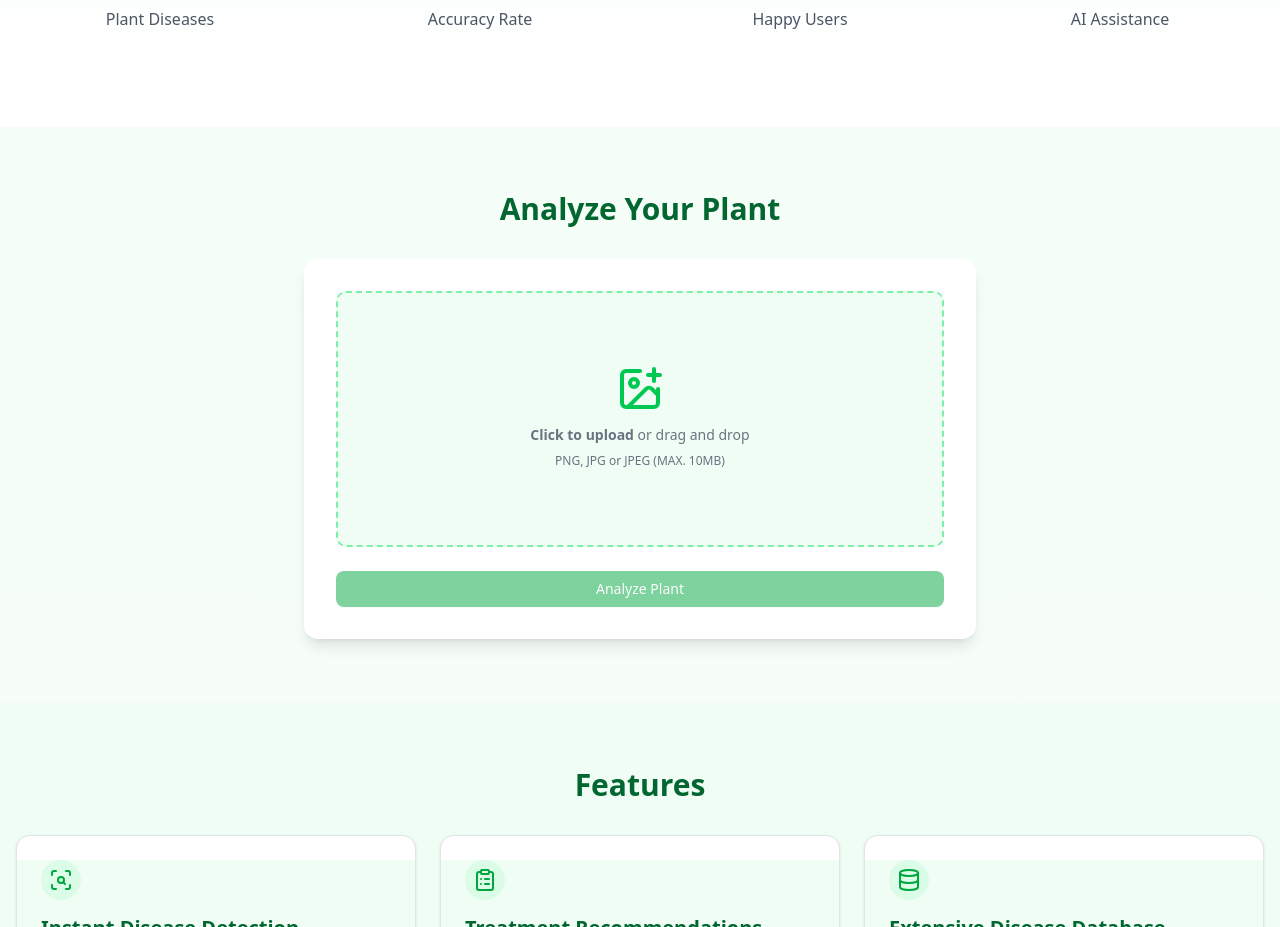
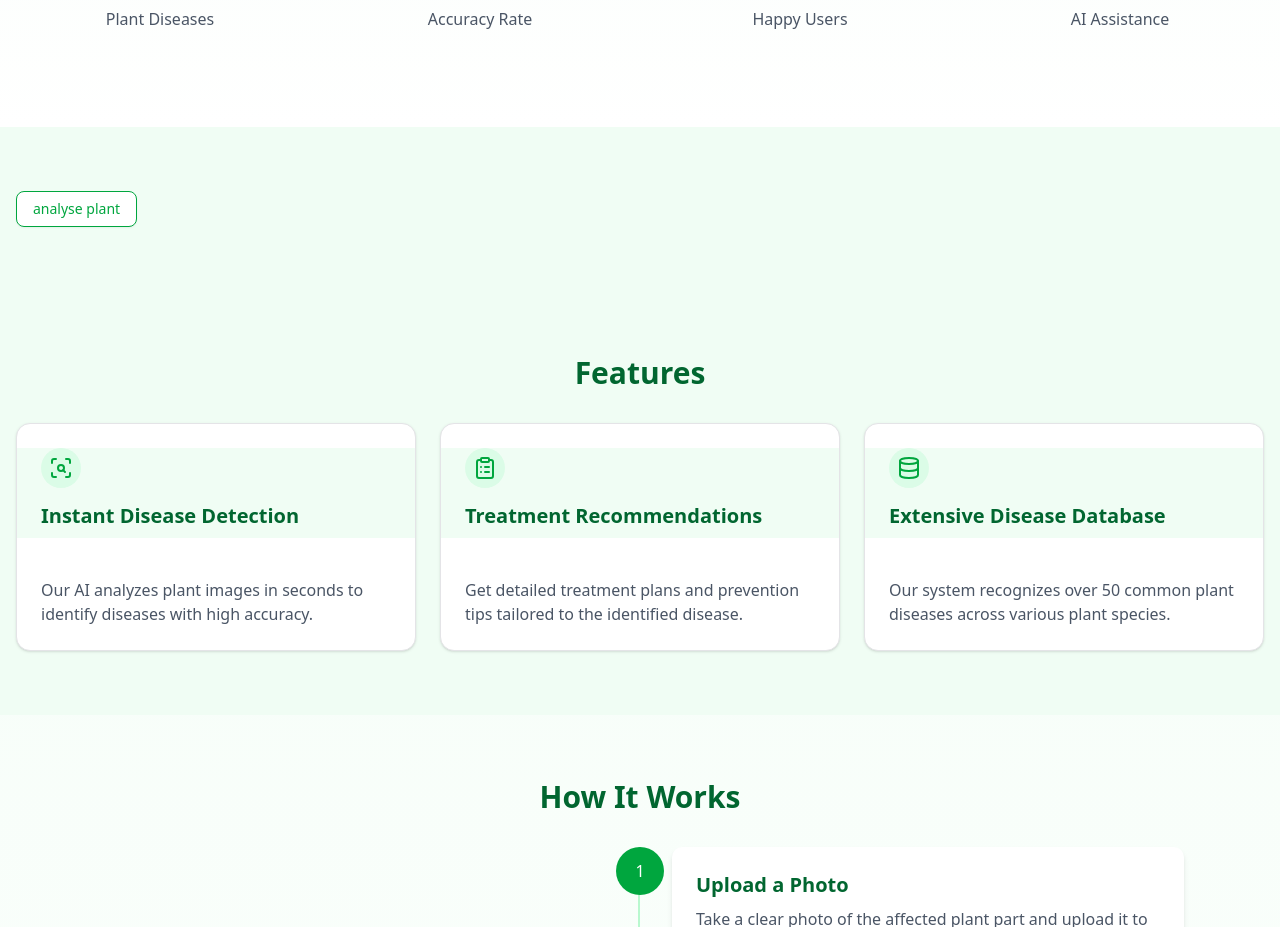
Before and after one commit to PustamRai/plant-doctor, a Next.js app: page / in a window 1280 px wide. Shown: the part 780-1707 px from the top of the page. Built offline with nearby package versions, Linux system fonts and the light colour scheme.

Commit message:
add AnalyzePlant component and integrate AnalysePlantButton in Home

```diff
--- /dev/null
+++ b/src/app/analyse-plant/page.js
@@ -0,0 +1,18 @@
+import { UploadForm } from "@/components/UploadForm";
+import React from "react";
+
+export default function AnalyzePlant() {
+  return (
+    <section className="container mx-auto px-4 py-16">
+      <h2 className="mb-8 text-center text-3xl font-bold text-green-800">
+        Analyze Your Plant
+      </h2>
+      <div
+        id="upload"
+        className="mx-auto max-w-2xl rounded-xl bg-white p-8 shadow-lg"
+      >
+        <UploadForm />
+      </div>
+    </section>
+  );
+}
--- a/src/app/page.js
+++ b/src/app/page.js
@@ -1,36 +1,20 @@
-// import { Hero } from "@/components/hero";
-// import { UploadForm } from "@/components/upload-form"
-// import { Features } from "@/components/features"
-// import { HowItWorks } from "@/components/how-it-works"
-// import { Testimonials } from "@/components/testimonials"
-// import { FAQ } from "@/components/faq"
-
+import AnalysePlantButton from "@/components/AnalysePlantButton";
 import { FAQ } from "@/components/FAQ";
 import { Features } from "@/components/Features";
 import { Hero } from "@/components/Hero";
 import { HowItWorks } from "@/components/HowItWorks";
 // import { Testimonials } from "@/components/Testimonials";
-import { UploadForm } from "@/components/UploadForm";
 
 export default function Home() {
   return (
     <div className="min-h-screen bg-gradient-to-b from-green-50 to-white">
-      {/* <Navbar /> */}
-
       <main>
         <Hero />
 
-        <section className="container mx-auto px-4 py-16">
-          <h2 className="mb-8 text-center text-3xl font-bold text-green-800">
-            Analyze Your Plant
-          </h2>
-          <div
-            id="upload"
-            className="mx-auto max-w-2xl rounded-xl bg-white p-8 shadow-lg"
-          >
-            <UploadForm />
-          </div>
-        </section>
+        {/* analyse plant button */}
+        <div className="container mx-auto px-4 py-16 bg-green-50">
+          <AnalysePlantButton />
+        </div>
 
         <section
           id="features"
@@ -57,8 +41,6 @@ export default function Home() {
           <FAQ />
         </section>
       </main>
-
-      {/* <Footer /> */}
     </div>
   );
 }
```
